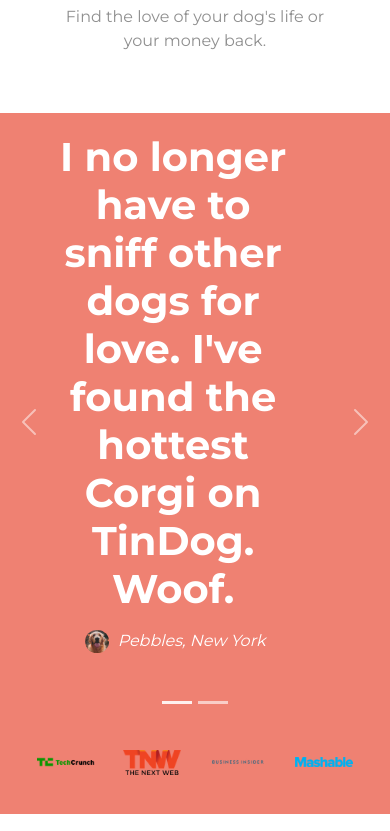
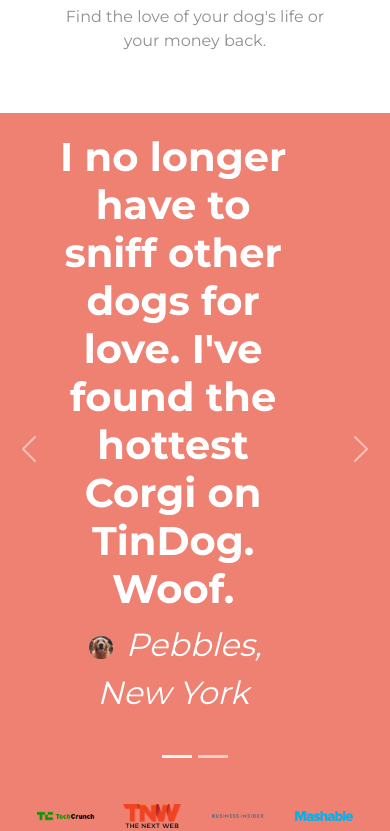
Before and after one commit to Rheagal98/tindog, a plain HTML site: page index.html in a window 390 px wide. Shown: the part 1694-2525 px from the top of the page. Drawn offline with nearby package versions, Linux system fonts and the light colour scheme; a web font is replaced by a local one.

Commit message:
Update styles.css
Update

```diff
--- a/css/styles.css
+++ b/css/styles.css
@@ -177,4 +177,7 @@
     #introduce{
         font-size: 2.5rem;
     }
+     #testimonials{
+        font-size: 2rem;
+    }
 }
```
